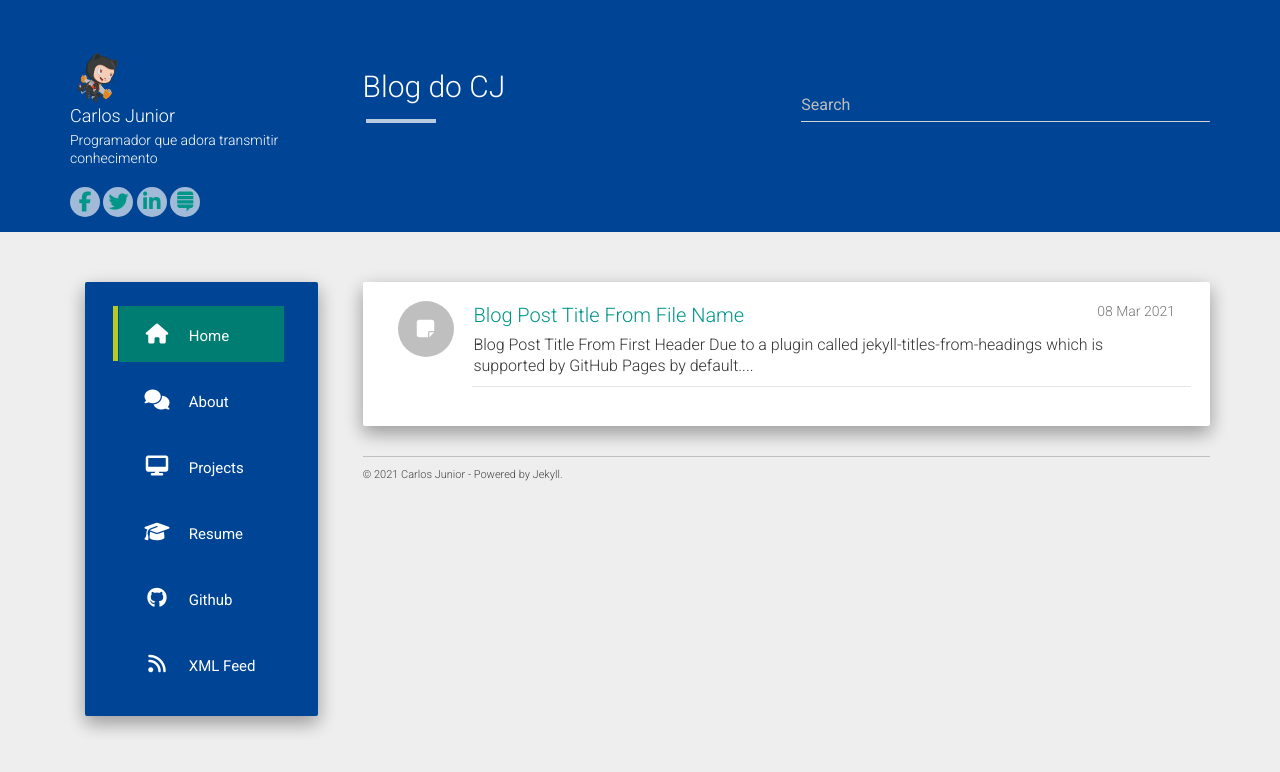
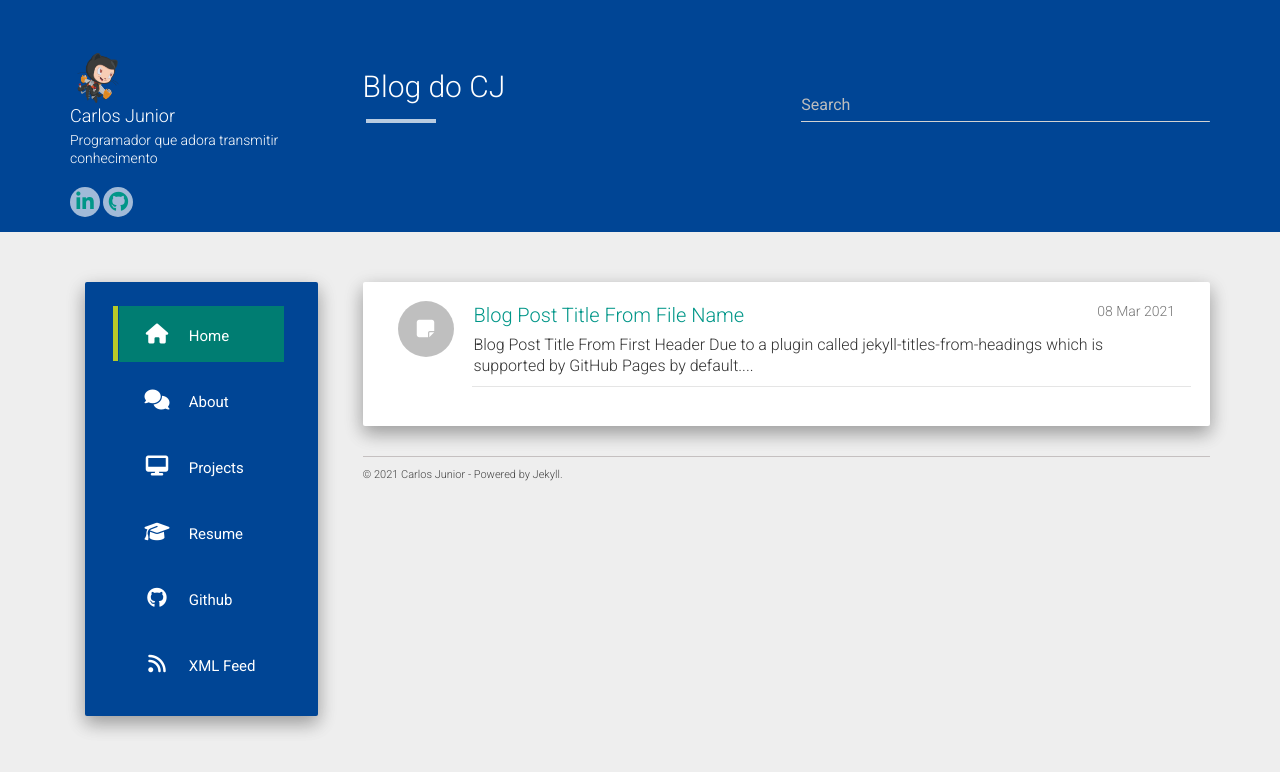
Before and after one commit to carlosdealmeida/carlosdealmeida.github.io, a Jekyll site: the page built from index.html, in a window 1280 px wide. Shown: the top 772 px of the page. Built offline with Jekyll 4.4.1, drawn with Linux system fonts in a browser that asks for light colours; nearby versions of some CDN libraries; the list of posts is cut into pages by our own code.

Commit message:
Acerto nas rede sociais

```diff
--- a/_data/social.json
+++ b/_data/social.json
@@ -1,18 +1,10 @@
 [
   {
-    "icon": "fa-facebook",
-    "link": ""
+    "icon": "fa-linkedin",
+    "link": "https://www.linkedin.com/in/carlos-alberto-de-almeida-junior/"
   },
   {
-    "icon": "fa-twitter",
-    "link": ""
-  },
-  {
-    "icon": "fa-linkedin",
-    "link": ""
-  },
-  {
-    "icon": "fa-stack-exchange",
-    "link": ""
+    "icon": "fa-github",
+    "link": "https://github.com/carlosdealmeida"
   }
 ]
```
